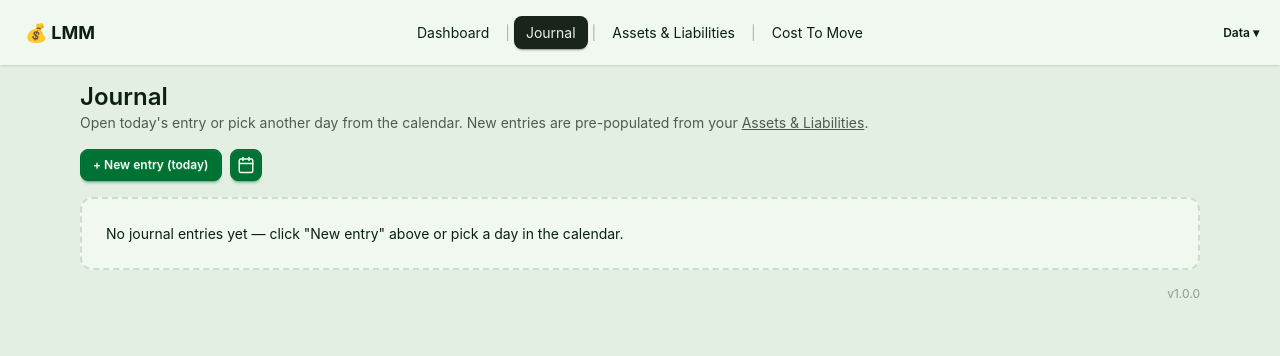
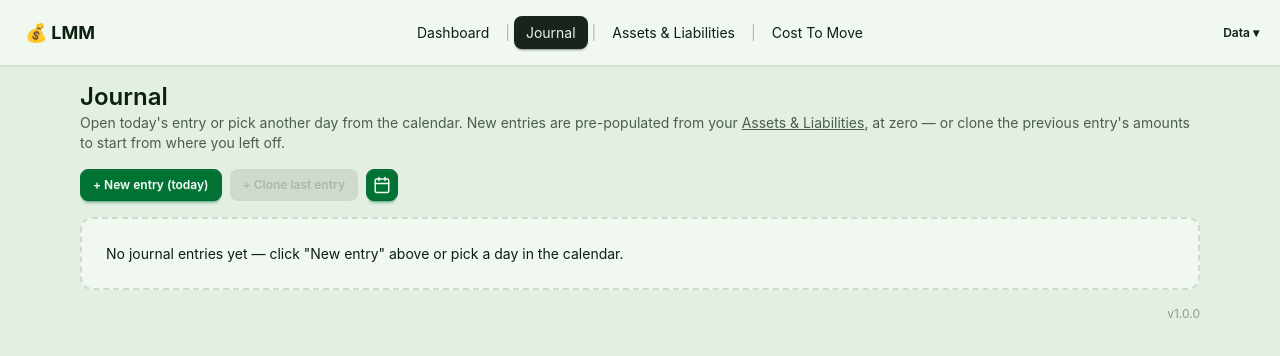
Before and after one commit to agbrettpittman/Local-Money-Manager, a SvelteKit app: page /journal in a window 1280 px wide. Shown: the top 356 px of the page. Built offline with nearby package versions, Linux system fonts and the light colour scheme.

Commit message:
⭐ Add clone-from-previous-entry to the journal

```diff
--- /dev/null
+++ b/src/lib/calc/entryDefaults.ts
@@ -0,0 +1,28 @@
+import type { Item, JournalEntry, JournalLine } from '$lib/db/types';
+
+/**
+ * The lines a new entry starts with: one per active item, at zero.
+ *
+ * When `prior` is given, each item carries over that entry's amount instead — items
+ * it never logged still start at zero, so adding an item later doesn't inherit a
+ * stale figure from an entry that predates it.
+ */
+export function buildDefaultLines(items: Item[], prior?: JournalEntry): JournalLine[] {
+	const priorAmounts = new Map((prior?.lines ?? []).map((l) => [l.itemId, l.amount]));
+	return items.map((item) => ({
+		itemId: item.id,
+		amount: priorAmounts.get(item.id) ?? 0
+	}));
+}
+
+/**
+ * The most recent entry strictly before `date` — what "the previous entry" means when
+ * back-filling a day in the middle of your history, not just the newest one overall.
+ */
+export function entryBefore(entries: JournalEntry[], date: string): JournalEntry | undefined {
+	return entries
+		.filter((e) => e.date < date)
+		.reduce<
+			JournalEntry | undefined
+		>((latest, e) => (!latest || e.date > latest.date ? e : latest), undefined);
+}
--- a/src/routes/journal/+page.svelte
+++ b/src/routes/journal/+page.svelte
@@ -4,10 +4,16 @@
 	import { entriesByDateDesc } from '$lib/stores/entries';
 	import { activeItems } from '$lib/stores/items';
 	import { getOrCreateEntry } from '$lib/db/repo';
+	import { buildDefaultLines, entryBefore } from '$lib/calc/entryDefaults';
 	import JournalCalendar from '$lib/components/JournalCalendar.svelte';
 	import JournalEntryAccordion from '$lib/components/JournalEntryAccordion.svelte';
 
 	const enteredDates = $derived(new SvelteSet($entriesByDateDesc.map((e) => e.date)));
+
+	// Cloning only has meaning when today is still blank — getOrCreateEntry returns an
+	// existing entry untouched, so the button would otherwise look like it did nothing.
+	const previousEntry = $derived(entryBefore($entriesByDateDesc, todayIso()));
+	const canClone = $derived(previousEntry !== undefined && !enteredDates.has(todayIso()));
 
 	// Track which accordions are open by entry id.
 	const openIds = new SvelteSet<string>();
@@ -28,9 +34,9 @@
 		return `${y}-${m}-${day}`;
 	}
 
-	async function handleDateSelect(date: string) {
-		const defaultLines = $activeItems.map((i) => ({ itemId: i.id, amount: 0 }));
-		const entry = await getOrCreateEntry(date, defaultLines);
+	async function handleDateSelect(date: string, clonePrevious = false) {
+		const prior = clonePrevious ? entryBefore($entriesByDateDesc, date) : undefined;
+		const entry = await getOrCreateEntry(date, buildDefaultLines($activeItems, prior));
 		openIds.add(entry.id);
 		await tick();
 		document
@@ -41,19 +47,37 @@
 	function newEntryToday() {
 		void handleDateSelect(todayIso());
 	}
+
+	function cloneIntoToday() {
+		void handleDateSelect(todayIso(), true);
+	}
 </script>
 
 <header>
 	<h1 class="text-2xl font-semibold">Journal</h1>
 	<p class="text-sm text-base-content/70">
 		Open today's entry or pick another day from the calendar. New entries are pre-populated from
-		your <a href="/assets-and-liabilities" class="link">Assets & Liabilities</a>.
+		your <a href="/assets-and-liabilities" class="link">Assets & Liabilities</a>, at zero — or clone
+		the previous entry's amounts to start from where you left off.
 	</p>
 </header>
 
 <div class="flex items-center justify-start gap-2">
 	<button type="button" class="btn btn-sm btn-primary" onclick={newEntryToday}>
 		+ New entry (today)
+	</button>
+	<button
+		type="button"
+		class="btn btn-sm"
+		onclick={cloneIntoToday}
+		disabled={!canClone}
+		title={canClone
+			? `Start today from ${previousEntry?.date}`
+			: previousEntry
+				? "Today's entry already exists"
+				: 'No earlier entry to clone'}
+	>
+		+ Clone last entry
 	</button>
 	<JournalCalendar {enteredDates} onSelect={handleDateSelect} />
 </div>
```
Also changed, not shown: 1 other file (tests, documents, lock files or other folders).
